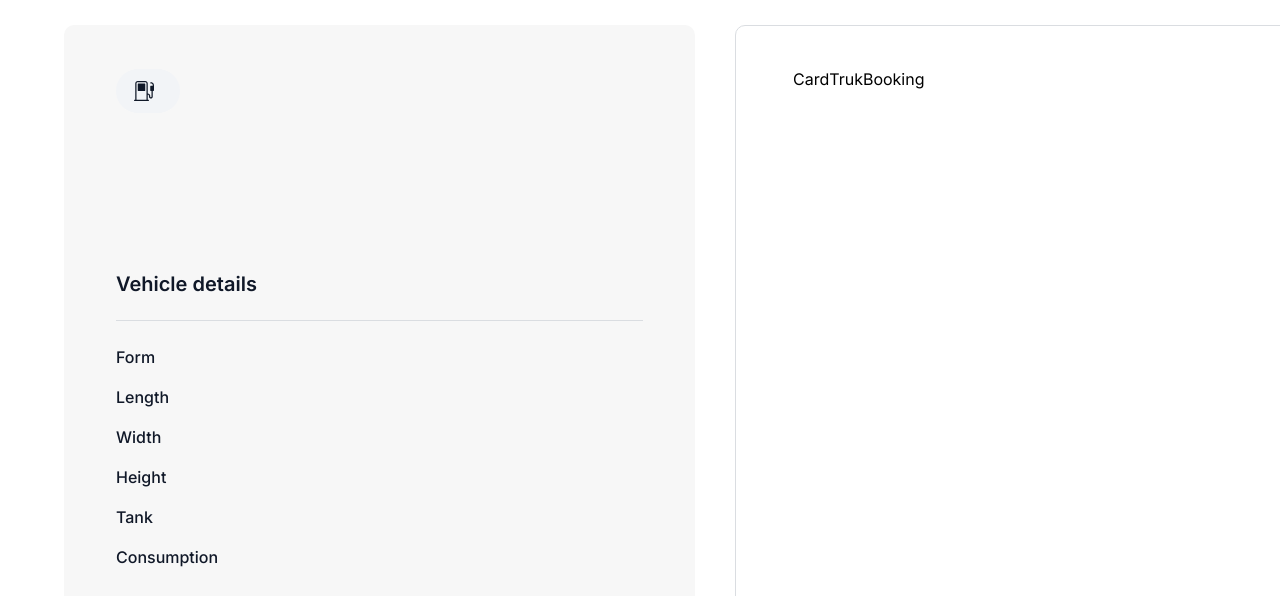
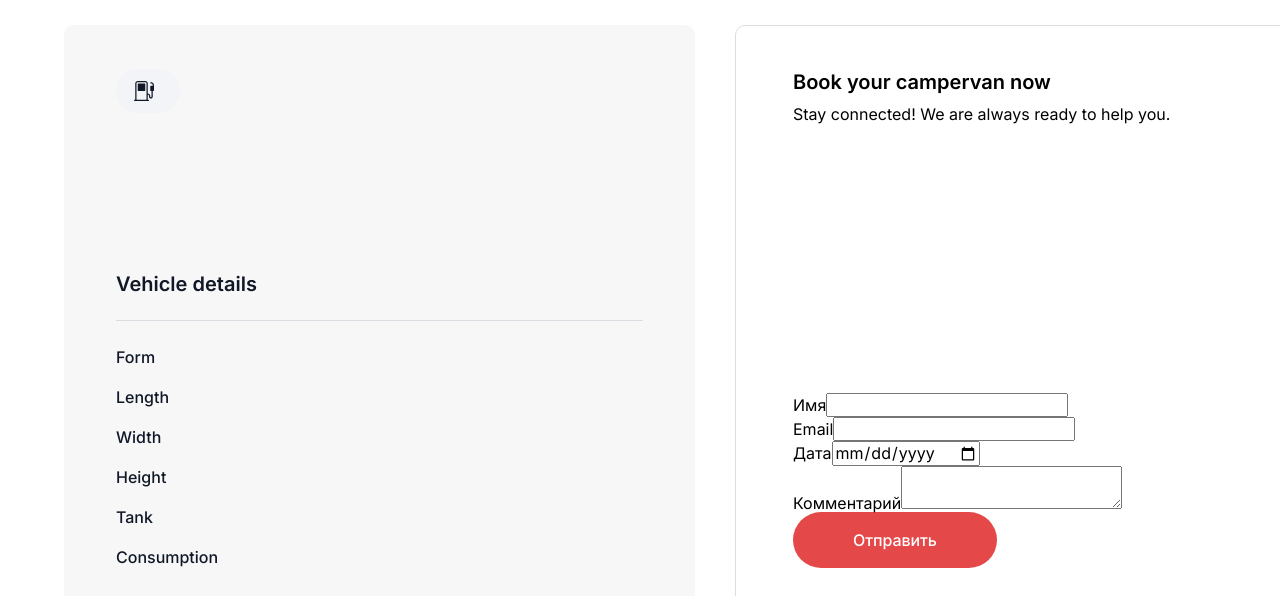
Before and after one commit to Dmitry-Gorelkin/travel-trucks, a React (Vite) app: page /catalog/1 in a window 1280 px wide. Shown: the part 356-952 px from the top of the page. Built offline with nearby package versions, Linux system fonts and the light colour scheme; no server answers.

Commit message:
add_formik

```diff
--- a/package.json
+++ b/package.json
@@ -12,13 +12,15 @@
   "dependencies": {
     "@reduxjs/toolkit": "^2.2.8",
     "axios": "^1.7.7",
+    "formik": "^2.4.6",
     "modern-normalize": "^3.0.1",
     "react": "^18.3.1",
     "react-dom": "^18.3.1",
     "react-hot-toast": "^2.4.1",
     "react-loader-spinner": "^6.1.6",
     "react-router-dom": "^6.26.2",
-    "styled-components": "^6.1.13"
+    "styled-components": "^6.1.13",
+    "yup": "^1.4.0"
   },
   "devDependencies": {
     "@eslint/js": "^9.11.1",
--- a/src/components/CardTrukBooking/CardTrukBooking.jsx
+++ b/src/components/CardTrukBooking/CardTrukBooking.jsx
@@ -1,9 +1,18 @@
-import { CardTrukBookingContainer } from './CardTrukBooking.styled';
+import CardTrukBookingForm from '../CardTrukBookingForm/CardTrukBookingForm';
+import {
+  CardTrukBookingContainer,
+  CardTrukBookingText,
+  CardTrukBookingTitle,
+} from './CardTrukBooking.styled';
 
 const CardTrukBooking = () => {
   return (
     <CardTrukBookingContainer>
-      <p>CardTrukBooking</p>
+      <div>
+        <CardTrukBookingTitle>Book your campervan now</CardTrukBookingTitle>
+        <CardTrukBookingText>Stay connected! We are always ready to help you.</CardTrukBookingText>
+      </div>
+      <CardTrukBookingForm />
     </CardTrukBookingContainer>
   );
 };
--- a/src/components/CardTrukBooking/CardTrukBooking.styled.jsx
+++ b/src/components/CardTrukBooking/CardTrukBooking.styled.jsx
@@ -1,7 +1,10 @@
 import styled from 'styled-components';
 
 export const CardTrukBookingContainer = styled.div`
-  display: block;
+  display: flex;
+  flex-direction: column;
+
+  justify-content: space-between;
 
   width: 641px;
   height: 588px;
@@ -11,3 +14,24 @@ export const CardTrukBookingContainer = styled.div`
   border: 1px solid ${p => p.theme.colors.grayLight};
   border-radius: 10px;
 `;
+
+export const CardTrukBookingTitle = styled.p`
+  display: block;
+  margin-bottom: 8px;
+
+  font-family: Inter;
+  font-size: 20px;
+  font-weight: 600;
+  line-height: 24px;
+  text-align: left;
+`;
+
+export const CardTrukBookingText = styled.p`
+  display: block;
+
+  font-family: Inter;
+  font-size: 16px;
+  font-weight: 400;
+  line-height: 24px;
+  text-align: left;
+`;
--- /dev/null
+++ b/src/components/CardTrukBookingForm/CardTrukBookingForm.jsx
@@ -0,0 +1,74 @@
+import { ErrorMessage, Field, Form, Formik } from 'formik';
+// import { FormContainer } from './CardTrukBookingForm.styled';
+import { Button } from '../UI/Button/Button.styled';
+import * as Yup from 'yup';
+
+const initialValues = {
+  name: '',
+  email: '',
+  date: '',
+  comment: '',
+};
+
+const CardTrukBookingForm = () => {
+  // Устанавливаем сегодняшнюю дату в формате ISO (YYYY-MM-DD) для использования в валидации
+  const today = new Date().toISOString().split('T')[0];
+
+  // Схема валидации
+  const validationSchema = Yup.object({
+    name: Yup.string()
+      .min(2, 'Минимум 2 символа')
+      .max(10, 'Максимум 10 символов')
+      .required('Обязательное поле'),
+    email: Yup.string().email('Некорректный email').required('Обязательное поле'),
+    date: Yup.date()
+      .min(today, 'Дата должна быть не ранее сегодняшнего дня')
+      .required('Обязательное поле'),
+    comment: Yup.string(),
+  });
+
+  return (
+    <Formik
+      initialValues={initialValues}
+      validationSchema={validationSchema}
+      onSubmit={(values, { resetForm }) => {
+        console.log(values); // выводим данные формы в консоль
+        resetForm(); // очищаем форму после отправки
+      }}
+    >
+      {({ isSubmitting }) => (
+        <Form>
+          <div>
+            <label htmlFor="name">Имя</label>
+            <Field type="text" name="name" />
+            <ErrorMessage name="name" component="div" className="error" />
+          </div>
+
+          <div>
+            <label htmlFor="email">Email</label>
+            <Field type="email" name="email" />
+            <ErrorMessage name="email" component="div" className="error" />
+          </div>
+
+          <div>
+            <label htmlFor="date">Дата</label>
+            <Field type="date" name="date" min={today} />
+            <ErrorMessage name="date" component="div" className="error" />
+          </div>
+
+          <div>
+            <label htmlFor="comment">Комментарий</label>
+            <Field as="textarea" name="comment" />
+            <ErrorMessage name="comment" component="div" className="error" />
+          </div>
+
+          <Button type="submit" disabled={isSubmitting}>
+            Отправить
+          </Button>
+        </Form>
+      )}
+    </Formik>
+  );
+};
+
+export default CardTrukBookingForm;
```
Also changed, not shown: src/components/CardTrukBookingForm/CardTrukBookingForm.styled.jsx (added, +9 -0 lines), 1 other file (tests, documents, lock files or other folders).
